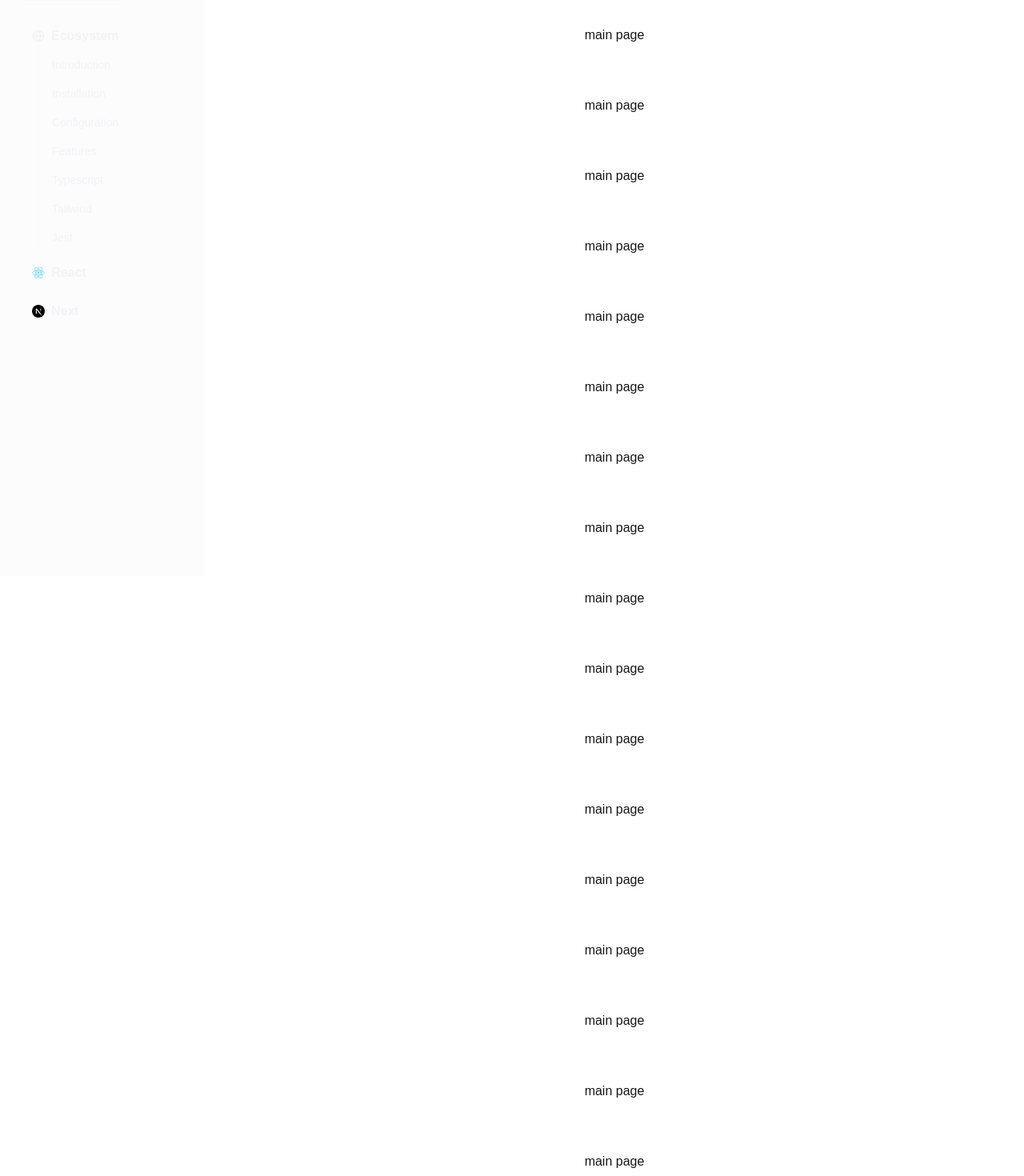
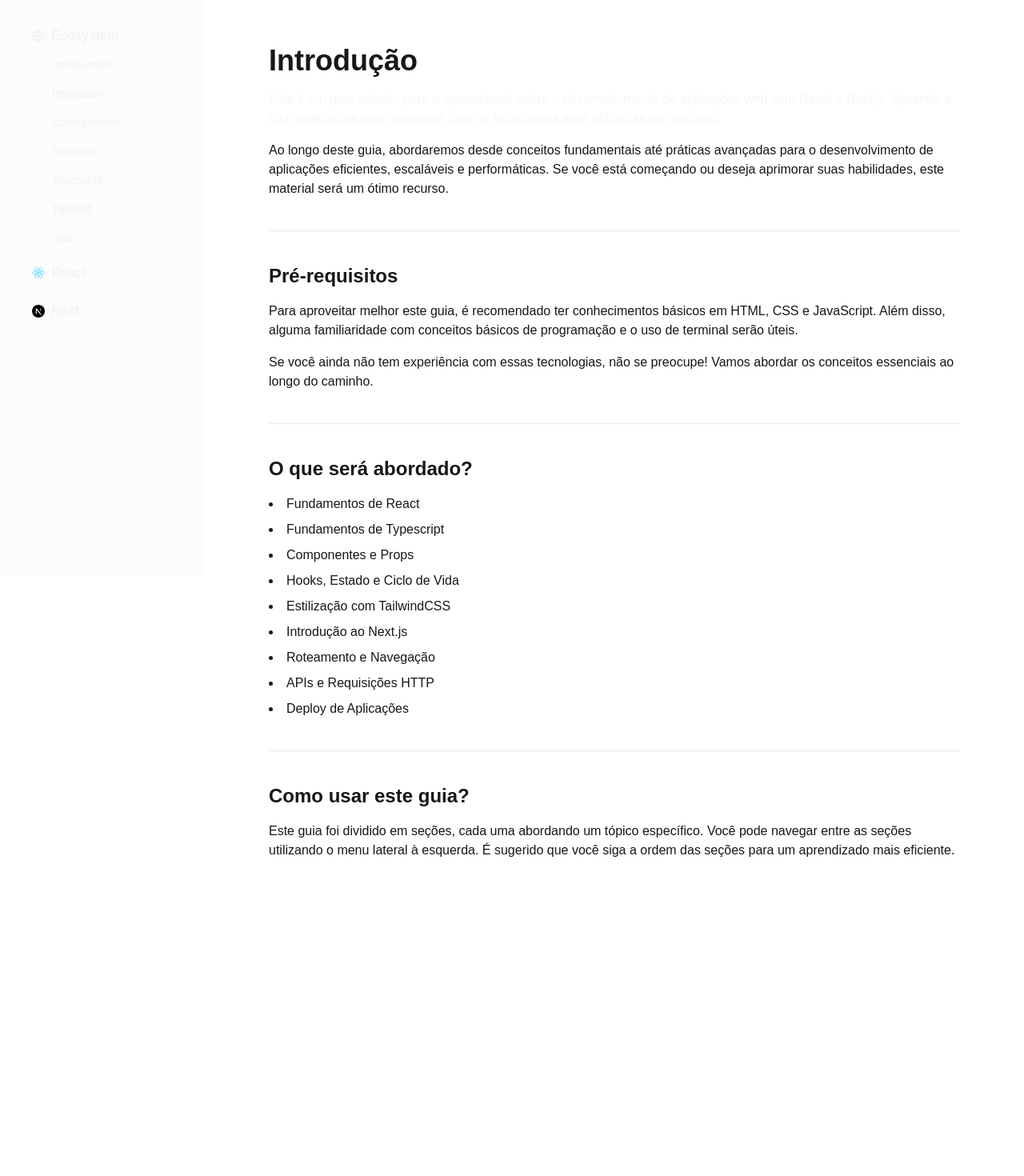
Before and after one commit to PepeuFBV/tech-guide, a Next.js app: page / in a window 1280 px wide. Shown: the part 80-1550 px from the top of the page at 80% size. After the commit the page ends 1291 px from the top, so only its background shows below. Built offline with nearby package versions, Linux system fonts and the light colour scheme.

Commit message:
feat(introduction-page): made introduction page

```diff
--- /dev/null
+++ b/src/app/(subsection)/introduction/page.tsx
@@ -0,0 +1,21 @@
+import React from 'react'
+import PageIndex from '@/components/core/page-index/page-index'
+import type { Topic } from '@/types/topic'
+
+const topics: Topic[] = [
+    { title: 'Getting Started', href: '#getting-started' },
+    { title: 'Features', href: '#features' },
+    { title: 'Installation', href: '#installation' },
+    { title: 'Configuration', href: '#configuration' },
+]
+
+export default function Introduction() {
+    return (
+        <div className='w-full h-full flex items-start justify-start space-x-10'>
+            <div className='w-[75%] lg:w-[80%] flex flex-col justify-center space-y-10 px-3 md:px-10'>
+                <h1 className='text-4xl'>Introdução</h1>
+            </div>
+            <PageIndex topics={topics} className='fixed right-10 md:right-0 w-[20%] lg:w-[15%]' />
+        </div>
+    )
+}
--- a/src/app/globals.css
+++ b/src/app/globals.css
@@ -50,7 +50,7 @@
     --popover-foreground: #fcfcfc;
     --primary: #fcfcfc;
     --primary-foreground: #161618;
-    --secondary: #454545;
+    --secondary: #a1a1aa;
     --secondary-foreground: #fcfcfc;
     --muted: #454545;
     --muted-foreground: #b4b4b4;
@@ -58,7 +58,7 @@
     --accent-foreground: #fffff5db;
     --destructive: #993333;
     --destructive-foreground: #cc3d3d;
-    --border: #454545;
+    --border: #353535;
     --input: #454545;
     --ring: #707070;
     --chart-1: #6a00ff;
--- a/src/app/layout.tsx
+++ b/src/app/layout.tsx
@@ -36,12 +36,12 @@ export default function RootLayout({
                 <link rel='preload' href='/images/seed-a-bit-logo.svg' as='image' />
             </head>
             <body
-                className={`${geistSans.variable} ${geistMono.variable} antialiased h-screen w-full flex`}
+                className={`${geistSans.variable} ${geistMono.variable} antialiased h-full w-full flex`}
             >
                 <Sidebar className='hidden md:block fixed z-10 md:w-[25%] lg:w-[20%] h-screen' />
                 <div className='md:ml-[25%] lg:ml-[20%] w-full md:w-[75%] lg:w-[80%]'>
                     <Header className='fixed md:right-0 md:w-[75%] lg:w-[80%]' />
-                    <main className='mt-20 w-full h-full flex items-center justify-center p-10'>
+                    <main className='mt-24 w-full h-full flex items-center justify-center p-10'>
                         {children}
                     </main>
                 </div>
--- a/src/app/page.tsx
+++ b/src/app/page.tsx
@@ -1,94 +1,50 @@
 import React from 'react'
+import { Divider } from '@/components/ui/divider'
 
 export default function Home() {
     return (
-        <div className='mt-20 w-full h-full items-center justify-center flex flex-col space-y-16 p-10'>
-            <p id='introduction'>main page</p>
-            <p>main page</p>
-            <p>main page</p>
-            <p>main page</p>
-            <p>main page</p>
-            <p>main page</p>
-            <p>main page</p>
-            <p>main page</p>
-            <p>main page</p>
-            <p>main page</p>
-            <p>main page</p>
-            <p>main page</p>
-            <p>main page</p>
-            <p>main page</p>
-            <p>main page</p>
-            <p>main page</p>
-            <p>main page</p>
-            <p>main page</p>
-            <p>main page</p>
-            <p>main page</p>
-            <p>main page</p>
-            <p>main page</p>
-            <p>main page</p>
-            <p>main page</p>
-            <p>main page</p>
-            <p>main page</p>
-            <p>main page</p>
-            <p>main page</p>
-            <p>main page</p>
-            <p>main page</p>
-            <p>main page</p>
-            <p>main page</p>
-            <p>main page</p>
-            <p>main page</p>
-            <p>main page</p>
-            <p>main page</p>
-            <p>main page</p>
-            <p>main page</p>
-            <p>main page</p>
-            <p>main page</p>
-            <p id='features'>main page</p>
-            <p>main page</p>
-            <p>main page</p>
-            <p>main page</p>
-            <p>main page</p>
-            <p>main page</p>
-            <p>main page</p>
-            <p>main page</p>
-            <p>main page</p>
-            <p>main page</p>
-            <p>main page</p>
-            <p>main page</p>
-            <p>main page</p>
-            <p>main page</p>
-            <p>main page</p>
-            <p>main page</p>
-            <p>main page</p>
-            <p>main page</p>
-            <p>main page</p>
-            <p>main page</p>
-            <p>main page</p>
-            <p>main page</p>
-            <p>main page</p>
-            <p>main page</p>
-            <p>main page</p>
-            <p>main page</p>
-            <p>main page</p>
-            <p>main page</p>
-            <p>main page</p>
-            <p>main page</p>
-            <p>main page</p>
-            <p>main page</p>
-            <p>main page</p>
-            <p>main page</p>
-            <p>main page</p>
-            <p>main page</p>
-            <p>main page</p>
-            <p>main page</p>
-            <p>main page</p>
-            <p>main page</p>
-            <p>main page</p>
-            <p>main page</p>
-            <p>main page</p>
-            <p>main page</p>
-            <p>main page</p>
-            <p id='jest'>main page</p>
+        <div className='px-3 md:px-10 w-full h-full flex flex-col items-start justify-start space-y-10'>
+            <div className='flex flex-col space-y-4'>
+                <h1 className='text-4xl font-bold'>Introdução</h1>
+                <p className='text-secondary'>
+                    Este é um guia voltado para o aprendizado sobre o desenvolvimento de aplicações web com React e Next.js. Aprenda a criar aplicações web modernas com as tecnologias mais utilizadas no mercado.
+                </p>
+                <p>
+                    Ao longo deste guia, abordaremos desde conceitos fundamentais até práticas avançadas para o desenvolvimento de aplicações eficientes, escaláveis e performáticas. Se você está começando ou deseja aprimorar suas habilidades, este material será um ótimo recurso.
+                </p>
+            </div>
+            <Divider variant='horizontal' color='secondary' className='w-full' />
+            <div className='flex flex-col space-y-4'>
+                <h2 className='text-2xl font-semibold'>Pré-requisitos</h2>
+                <p>
+                    Para aproveitar melhor este guia, é recomendado ter conhecimentos básicos em HTML, CSS e JavaScript. Além disso, alguma familiaridade com conceitos básicos de programação e o uso de terminal serão úteis.
+                </p>
+                <p>
+                    Se você ainda não tem experiência com essas tecnologias, não se preocupe! Vamos abordar os conceitos essenciais ao longo do caminho.
+                </p>
+            </div>
+            <Divider variant='horizontal' color='secondary' className='w-full' />
+            <div className='flex flex-col space-y-4'>
+                <h2 className='text-2xl font-semibold'>O que será abordado?</h2>
+                <ul className='list-disc list-inside space-y-2'>
+                    <li>Fundamentos de React</li>
+                    <li>Fundamentos de Typescript</li>
+                    <li>Componentes e Props</li>
+                    <li>Hooks, Estado e Ciclo de Vida</li>
+                    <li>Estilização com TailwindCSS</li>
+                    <li>Introdução ao Next.js</li>
+                    <li>Roteamento e Navegação</li>
+                    <li>APIs e Requisições HTTP</li>
+                    <li>Deploy de Aplicações</li>
+                </ul>
+            </div>
+            <Divider variant='horizontal' color='secondary' className='w-full' />
+            <div className='flex flex-col space-y-4'>
+                <h2 className='text-2xl font-semibold'>Como usar este guia?</h2>
+                <p>
+                    Este guia foi dividido em seções, cada uma abordando um tópico específico. Você pode navegar entre as seções utilizando o menu lateral à esquerda. É sugerido que você siga a ordem das seções para um aprendizado mais eficiente.
+                </p>
+            </div>
         </div>
     )
 }
--- a/src/components/ui/divider.tsx
+++ b/src/components/ui/divider.tsx
@@ -3,20 +3,24 @@ import { cn } from '@/utils/lib/tailwind-merge'
 
 interface DividerProps {
     variant?: 'vertical' | 'horizontal' | 'personalized'
+    color?: 'default' | 'secondary'
     className?: string
 }
-const Divider: React.FC<DividerProps> = ({ variant, className }) => {
+
+const Divider: React.FC<DividerProps> = ({ variant, color = 'default', className }) => {
+    const colorClass = color === 'secondary' ? 'bg-border' : 'bg-secondary'
+
     if (variant === 'personalized') {
         return (
-            <div className={cn('bg-secondary', className)} />
+            <div className={cn(colorClass, className)} />
         )
     } else if (variant === 'horizontal') {
         return (
-            <div className={cn('bg-secondary w-[120px] h-[1px]', className)} />
+            <div className={cn(`${colorClass} w-[120px] h-[1px]`, className)} />
         )
     } else if (variant === 'vertical') {
         return (
-            <div className={cn('bg-secondary w-[1px] h-[30px]', className)} />
+            <div className={cn(`${colorClass} w-[1px] h-[30px]`, className)} />
         )
     } else {
         throw new Error('Invalid variant')
```
